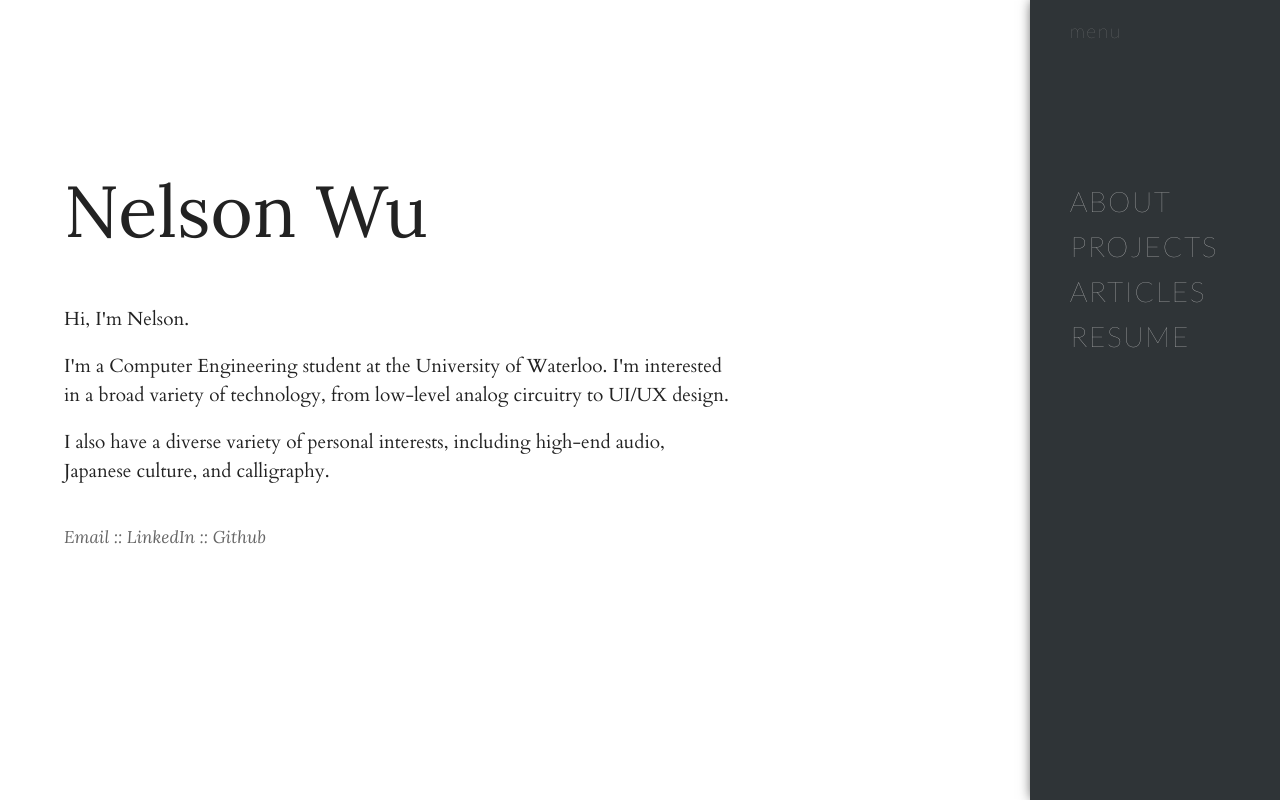
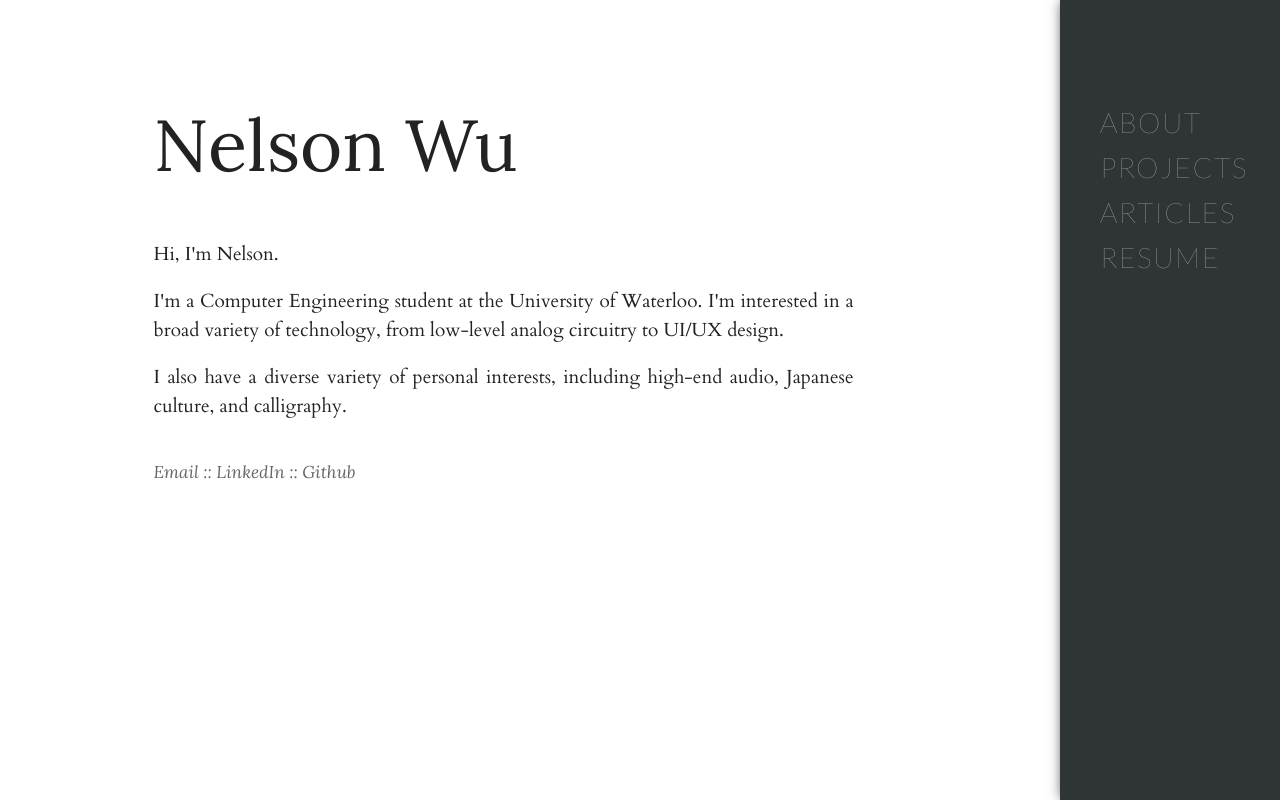
Before and after one commit to nelson-wu/site, a PHP site: page / in a window 1280 px wide. Run offline with PHP 8.4, Linux system fonts and the light colour scheme.

Commit message:
css flexbox based layout

```diff
--- a/css/style.css
+++ b/css/style.css
@@ -1,10 +1,13 @@
 /* Body Styles */
-
+html{
+    height: 100%;
+}
 body{
     text-rendering: optimizeLegibility;
     font-feature-settings: kern;
     font-size: 19px;
     color: #222;
+    height: 100%;
 }
 p{
     font-family: Cardo, "Times New Roman", Times, serif;
@@ -23,11 +26,19 @@ a{
     font-size: 0.9em;
     outline: 0;
 }
+
+.wrapper {
+    display: flex;
+    justify-content: space-between;
+    align-content: stretch;
+    flex-flow: row nowrap;
+    min-height: 100%;
+}
+
 .contentdiv{
-    display: inline-block;
-    left: 0px;
-    margin: 9% 10% 9% 5%;
-    width: 35em;
+    flex: 0 1 700px;
+    padding: 50px 12% 50px 12%;
+    text-align: justify;
 }
 
 /* Navigation Bar Styles */
@@ -37,27 +48,16 @@ li{
     text-decoration: none;
 }
 .navlinks{
-    position: absolute;
-    top: 20%;
+    position: fixed;
+    margin: 100px auto;
 }
 .navdiv{
-    position: fixed;
-    height: 100%;
-    width: 250px;
-    right: 0%;
+    flex: 0 0 220px;
     background: #2F3437;
     color: #000;
     box-shadow: 1px 0 12px -1px rgba(70,70,70,1);
-    z-index: 2;
     //border-right: 2px solid #111;
     //background: gray;
-}
-.menulabel {
-    position: absolute;
-    color: #888;
-    font-family: Lato, serif;
-    font-weight: 100;
-    letter-spacing: 0.1em;
 }
 .navlinks li a{
     font-family: Lato, serif;
--- a/index.html
+++ b/index.html
@@ -8,15 +8,7 @@
         <link rel="stylesheet" href="css/style.css">
     </head>
     <body>
-        <div class="navdiv">
-            <ul class="menulabel"><li>menu</li></ul>
-            <ul class="navlinks">
-                <li><a href="#">ABOUT</a></li>
-                <li><a href="/projects.html">PROJECTS</a></li>
-                <li><a href="/articles.html">ARTICLES</a></li>
-                <li><a href="#">RESUME</a></li>
-            </ul>
-        </div>
+        <div class="wrapper">
 
         <div class="contentdiv">
             <h1 class="me">Nelson Wu</h1>
@@ -30,11 +22,19 @@
                 <a href="#">LinkedIn :: </a>
                 <a href="http://github.com/nelson-wu">Github</a>
             </div>
+        </div>
+ <div class="navdiv">
+            <ul class="navlinks">
+                <li><a href="#">ABOUT</a></li>
+                <li><a href="/projects.html">PROJECTS</a></li>
+                <li><a href="/articles.html">ARTICLES</a></li>
+                <li><a href="#">RESUME</a></li>
+            </ul>
+        </div>
 
-
-        </div>
             <script src="scripts/jquery-2.2.3.min.js"></script>
             <script src="scripts/main.js"></script>
+    </div>
     </body>
 
 
```
